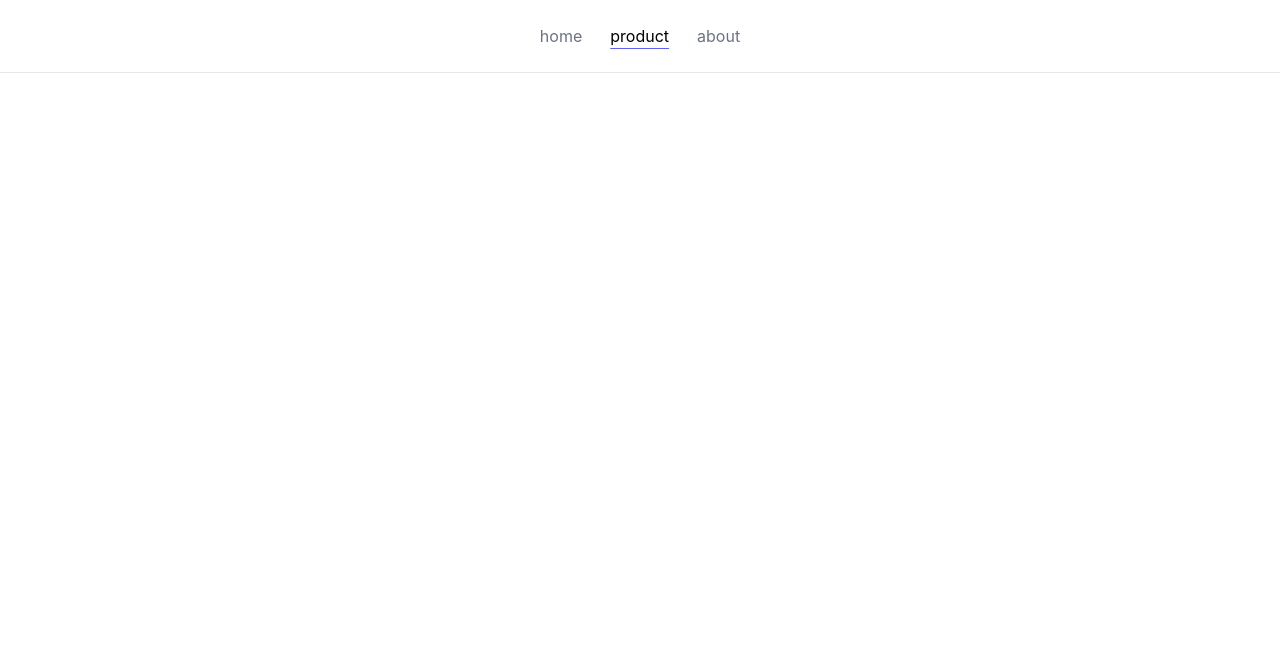
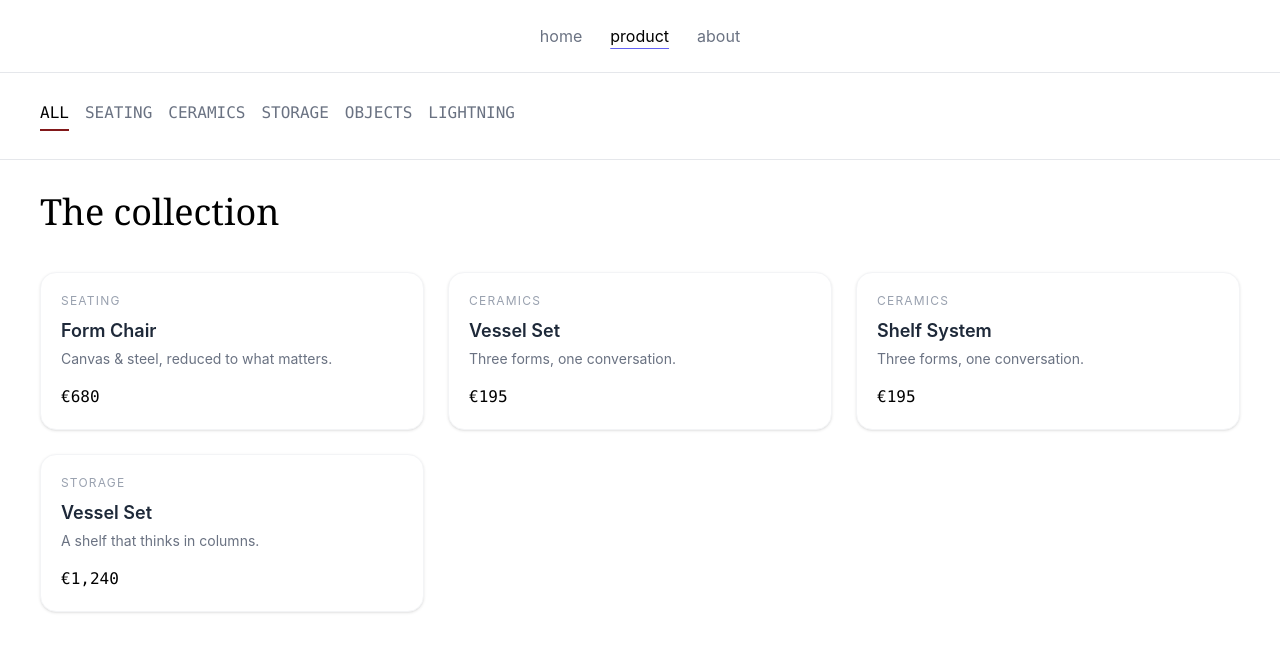
Before and after one commit to yasamanalizadeh2003/vue-train, a Vue app: page /product in a window 1280 px wide. Before the commit this address had no page. Shown: the top 652 px of the page. Built offline with nearby package versions, Linux system fonts and the light colour scheme.

Commit message:
style(products): improve product card styles

```diff
--- a/src/components/Header.vue
+++ b/src/components/Header.vue
@@ -6,13 +6,14 @@
     <div>
         <div class="flex justify-center items-center text-gray-500 hover:text-gray-700 transition focus:text-black
         gap-7 mt-6">
-<router-link to="/">home</router-link>
+<router-link to="/home">home</router-link>
 <router-link to="/product">product</router-link>
 <router-link to="/about">about</router-link>
 
 
         </div>
         <hr class="border-gray-200 mt-6">
+        <router-view></router-view>
     </div>
 </template>
 
--- a/src/components/Products.vue
+++ b/src/components/Products.vue
@@ -5,35 +5,10 @@ import { useRouter } from 'vue-router'
 const router = useRouter()
 
 const items = [
-  {
-    id:1,
-    name: 'Form Chair',
-    category: 'SEATING',
-    price: '€680',
-    caption: 'Canvas & steel, reduced to what matters.',
-  },
-
-  {
-    id:2,
-    name: 'Vessel Set',
-    category: 'CERAMICS',
-    price: '€195',
-    caption: 'Three forms, one conversation.',
-  },
-  {
-    id:3,
-    name: 'Shelf System',
-    category: 'CERAMICS',
-    price: '€195',
-    caption: 'Three forms, one conversation.',
-  },
-  {
-    id:4,
-    name: 'Vessel Set',
-    category: 'STORAGE',
-    price: '€1,240',
-    caption: 'A shelf that thinks in columns.',
-  },
+  { id: 1, name: 'Form Chair', category: 'SEATING', price: '€680', caption: 'Canvas & steel, reduced to what matters.' },
+  { id: 2, name: 'Vessel Set', category: 'CERAMICS', price: '€195', caption: 'Three forms, one conversation.' },
+  { id: 3, name: 'Shelf System', category: 'CERAMICS', price: '€195', caption: 'Three forms, one conversation.' },
+  { id: 4, name: 'Vessel Set', category: 'STORAGE', price: '€1,240', caption: 'A shelf that thinks in columns.' },
 ]
 
 const tabs = ['ALL', 'SEATING', 'CERAMICS', 'STORAGE', 'OBJECTS', 'LIGHTNING']
@@ -44,7 +19,6 @@ function setActive(tab) {
   activeTab.value = tab
 }
 
-//  فیلتر اصلی
 const filteredItems = computed(() => {
   if (activeTab.value === 'ALL') return items
   return items.filter((item) => item.category === activeTab.value)
@@ -76,25 +50,44 @@ function goToDetail(id) {
   </div>
 
   <hr class="border-gray-200 mt-3" />
-  <div class="font-serif text-2xl sm:text-3xl lg:text-4xl px-10 pt-8">The collection</div>
+
+  <div class="font-serif text-2xl sm:text-3xl lg:text-4xl px-10 pt-8">
+    The collection
+  </div>
 
   <!-- Items -->
   <div class="grid grid-cols-1 sm:grid-cols-2 lg:grid-cols-3 gap-4 sm:gap-6 p-4 sm:p-6 md:p-10">
+
     <div
+      v-for="(item, index) in filteredItems"
+      :key="item.id"
       @click="goToDetail(item.id)"
-      v-for="item in filteredItems"
-      :key="item.name"
-      class="group bg-white border border-gray-100 rounded-2xl p-4 sm:p-5 cursor-pointer shadow-sm hover:shadow-xl transition-all duration-300 hover:-translate-y-1"
+      v-motion
+      :initial="{
+        opacity: 0,
+        y: 30,
+        scale: 0.95
+      }"
+      :enter="{
+        opacity: 1,
+        y: 0,
+        scale: 1,
+        transition: {
+          duration: 400,
+          delay: index * 100
+        }
+      }"
+      class="group bg-white border border-gray-100 rounded-2xl p-4 sm:p-5 cursor-pointer
+             shadow-sm hover:shadow-xl transition-all duration-300 hover:-translate-y-1"
     >
+
       <!-- Category -->
       <div class="text-xs text-gray-400 uppercase tracking-widest mb-2">
         {{ item.category }}
       </div>
 
       <!-- Name -->
-      <div
-        class="text-base sm:text-lg font-semibold text-gray-800 group-hover:text-black transition"
-      >
+      <div class="text-base sm:text-lg font-semibold text-gray-800 group-hover:text-black transition">
         {{ item.name }}
       </div>
 
@@ -107,6 +100,7 @@ function goToDetail(id) {
       <div class="mt-3 sm:mt-4 font-mono text-black font-medium">
         {{ item.price }}
       </div>
+
     </div>
   </div>
 </template>
--- a/src/router/index.js
+++ b/src/router/index.js
@@ -2,6 +2,9 @@ import { createRouter, createWebHistory } from 'vue-router'
 import ParentComponent from '/src/ParentComponent.vue'
 import Header from '/src/components/Header.vue'
 import Home from '/src/components/Home.vue'
+import Products from '/src/components/Products.vue'
+import ProductDetails from '/src/components/ProductDetails.vue'
+import About from '/src/components/About.vue'
 
 
 const router = createRouter({
@@ -15,7 +18,7 @@ const router = createRouter({
     },
      {
       path: '/',
-      name: 'home',
+      name: 'header',
       component: Header,
     },
      {
@@ -26,12 +29,18 @@ const router = createRouter({
       {
       path: '/product',
       name: 'product',
-      component: Header,
+      component: Products,
+
+    },
+      {
+      path: '/products/:id',
+      name: 'product-details',
+      component: ProductDetails,
     },
   {
       path: '/about',
       name: 'about',
-      component: Header,
+      component: About,
     },
 
 
```
